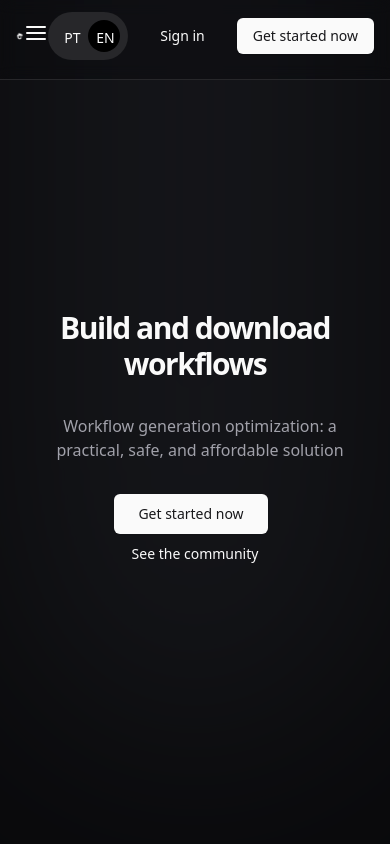
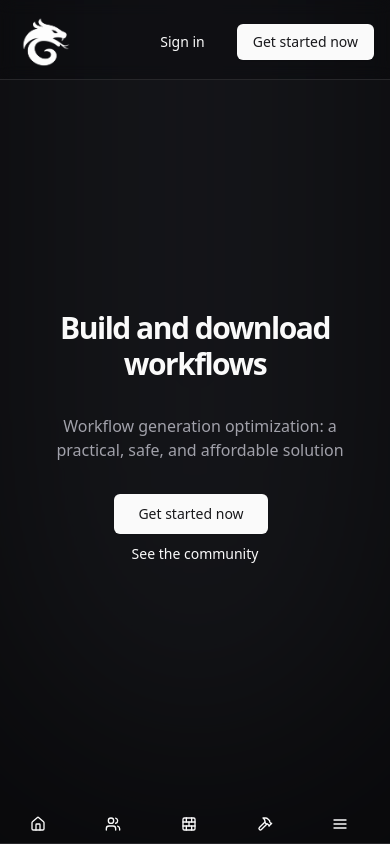
Before and after one commit to degui1/codeflow, a React (Vite) app: page / in a window 390 px wide. Shown: the top 844 px of the page. Built offline with nearby package versions, Linux system fonts and the light colour scheme; no server answers.

Commit message:
Feature: Add bottomTabs

```diff
--- /dev/null
+++ b/src/components/header/bottomTabs.tsx
@@ -0,0 +1,74 @@
+import { Link } from 'react-router'
+import { Button } from '../ui/button'
+import { useState, useEffect } from 'react'
+
+import { House, Hammer, BrickWall, Users, AlignJustify } from 'lucide-react'
+
+// import {
+//   DropdownMenu,
+//   DropdownMenuContent,
+//   DropdownMenuItem,
+//   DropdownMenuSeparator,
+//   DropdownMenuTrigger,
+// } from '@radix-ui/react-dropdown-menu'
+import ToggleLanguage from '../toggleLanguage'
+
+type ButtonType = {
+  label: string
+  route?: string
+  action?: () => void
+  icon?: any
+}
+
+export function useIsMobile(breakpoint = 768) {
+  const [isMobile, setIsMobile] = useState(false)
+
+  useEffect(() => {
+    const checkIsMobile = () => setIsMobile(window.innerWidth < breakpoint)
+
+    checkIsMobile()
+    window.addEventListener('resize', checkIsMobile)
+    return () => window.removeEventListener('resize', checkIsMobile)
+  }, [breakpoint])
+
+  return isMobile
+}
+
+export function BottomTabs() {
+  const [isMenuOpen, setIsMenuOpen] = useState<boolean>(false)
+  const isMobile = useIsMobile()
+  const toogleMenu = () => {
+    console.log('isMenuOpen')
+    setIsMenuOpen((prev) => !prev)
+  }
+  const buttons: ButtonType[] = [
+    { label: 'Home', route: '/#home', icon: <House /> },
+    { label: 'Comunidade', route: '/community', icon: <Users /> },
+    { label: 'Builder', route: '/workflow-builder', icon: <BrickWall /> },
+    { label: 'Ferramentas', route: '/features-section', icon: <Hammer /> },
+    { label: 'Menu', icon: <AlignJustify />, action: toogleMenu },
+  ]
+  return (
+    <div className="flex justify-around">
+      {isMobile &&
+        buttons.map((button, index) => (
+          <Button
+            size={'lg'}
+            variant={'ghost'}
+            key={index}
+            onClick={() => (button.action ? button.action() : null)}
+          >
+            <Link to={button.route ?? ''}>{button.icon}</Link>
+          </Button>
+        ))}
+
+      <nav className="flex items-center space-x-4">
+        {isMenuOpen && isMobile && (
+          <ul className="fixed">
+            <ToggleLanguage />
+          </ul>
+        )}
+      </nav>
+    </div>
+  )
+}
--- a/src/components/header/header.tsx
+++ b/src/components/header/header.tsx
@@ -67,31 +67,30 @@ export function Header() {
             </>
           )}
 
-          {isMobile && (
+          {/* {isMobile && (
             <ul>
               <DropdownMenu>
                 <DropdownMenuTrigger>
                   <AlignJustify />
                 </DropdownMenuTrigger>
-                <DropdownMenuContent>
-                  <DropdownMenuLabel>Home</DropdownMenuLabel>
+                <DropdownMenuContent> */}
+          {/* <DropdownMenuLabel>Home</DropdownMenuLabel>
                   <DropdownMenuItem>{t('Comunidade')}</DropdownMenuItem>
                   <DropdownMenuItem>Builder</DropdownMenuItem>
                   <DropdownMenuItem>Ferramentas</DropdownMenuItem>
-                  <DropdownMenuItem>Profile</DropdownMenuItem>
-                  <DropdownMenuItem>
+                  <DropdownMenuItem>Profile</DropdownMenuItem> */}
+          {/* <DropdownMenuItem>
                     <ToggleLanguage />
                   </DropdownMenuItem>
                   <DropdownMenuSeparator />
                 </DropdownMenuContent>
               </DropdownMenu>
             </ul>
-          )}
+          )} */}
         </nav>
 
         <div className="flex items-center space-x-4">
-          <ToggleLanguage />
-
+          {/* <ToggleLanguage /> */}
           <SafeSuspense fallback={<CredentialsLoading />}>
             <Credentials />
           </SafeSuspense>
--- a/src/layouts/core/index.tsx
+++ b/src/layouts/core/index.tsx
@@ -1,3 +1,4 @@
+import { BottomTabs } from '@/components/header/bottomTabs'
 import { Header } from '@/components/header/header'
 import { Outlet } from 'react-router'
 
@@ -10,6 +11,9 @@ export function CoreLayout() {
       <div className="md: flex flex-1 flex-col px-0 px-10 py-10">
         <Outlet />
       </div>
+      <div className="fixed bottom-0 h-10 w-full border-b">
+        <BottomTabs />
+      </div>
     </div>
   )
 }
```
